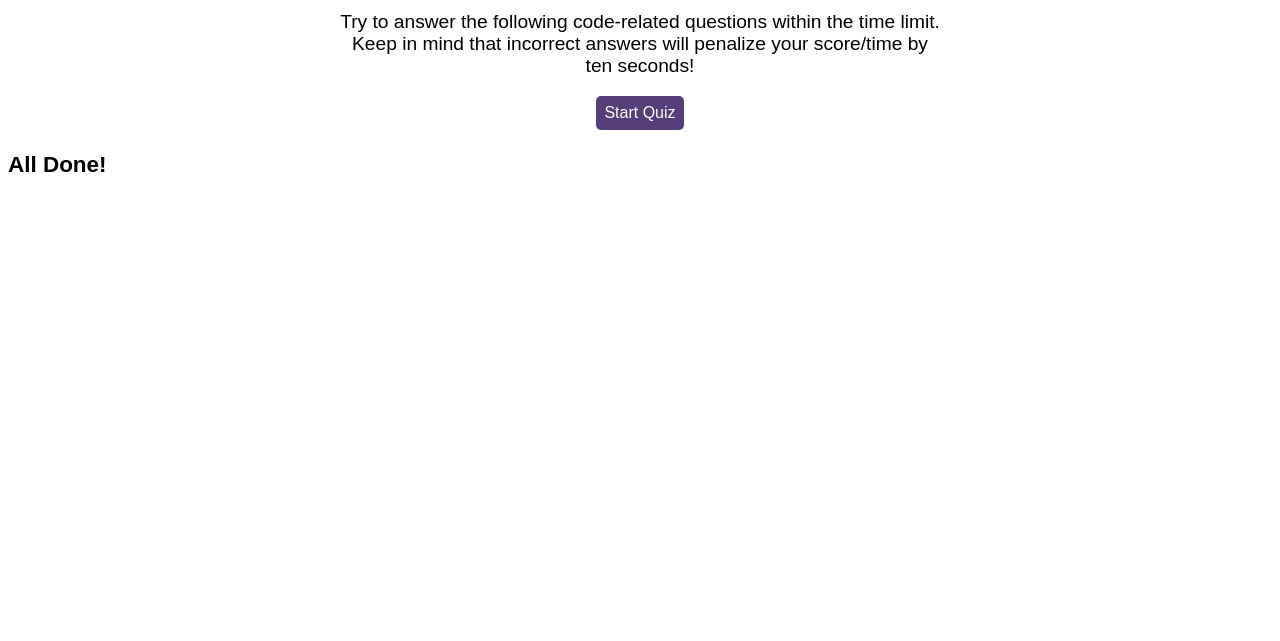
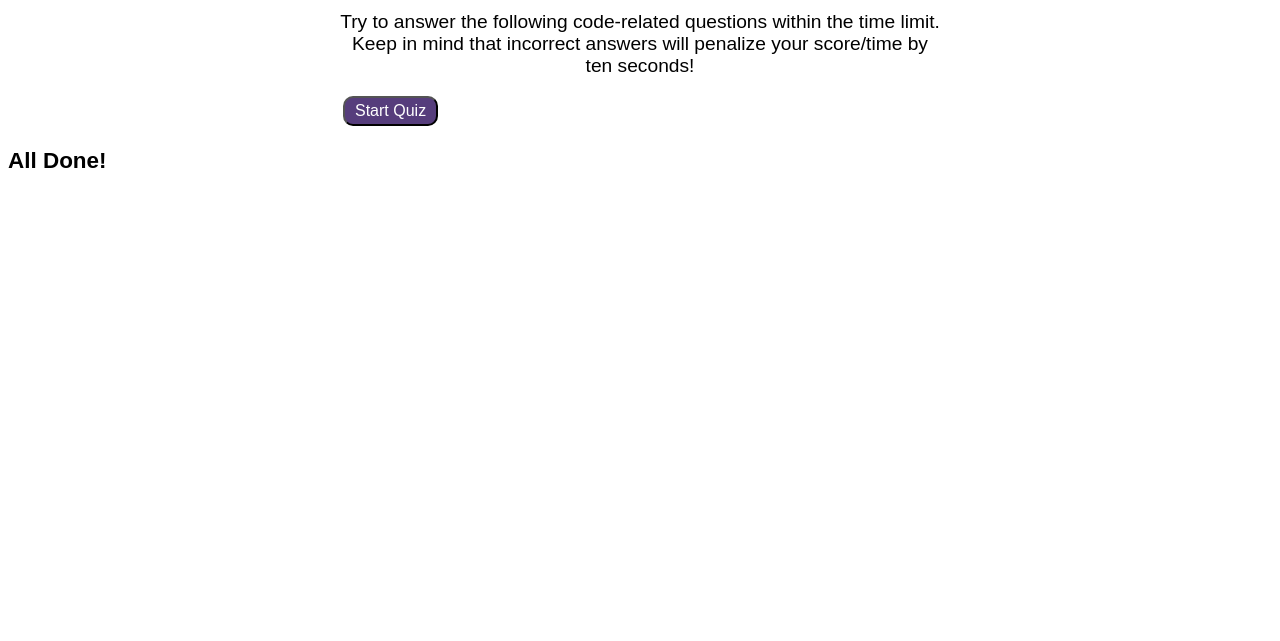
Before and after one commit to tigerkaplan/codeQuizProject_WebAPIs, a plain HTML site: page index.html in a window 1280 px wide. Shown: the part 159-800 px from the top of the page. Drawn offline with Linux system fonts and the light colour scheme.

Commit message:
choices padding updated

```diff
--- a/assets/css/styles.css
+++ b/assets/css/styles.css
@@ -99,19 +99,19 @@ ul li {
 }
 
 button {
-  display: inline-block;
-  /* display: block; */
-  margin: 0;
+  /* display: inline-block; */
+  display: block;
+  margin: 3px;
   cursor: pointer;
   font-size: 100%;
   font-size: 1rem;
   background-color: #563d7c;
-  border-radius: 5px;
-  padding: 2px 10px;
-  padding: .5rem;
+  border-radius: 10px;
+  padding: 4px 10px;
+  padding: .5 rem;
   color: white;
-  border: #563d7c;
-  transition: background-color 0.1s;
+  /* border: #563d7c; */
+  /* transition: background-color 0.1s; */
   font-family: inherit;
 }
 
```
